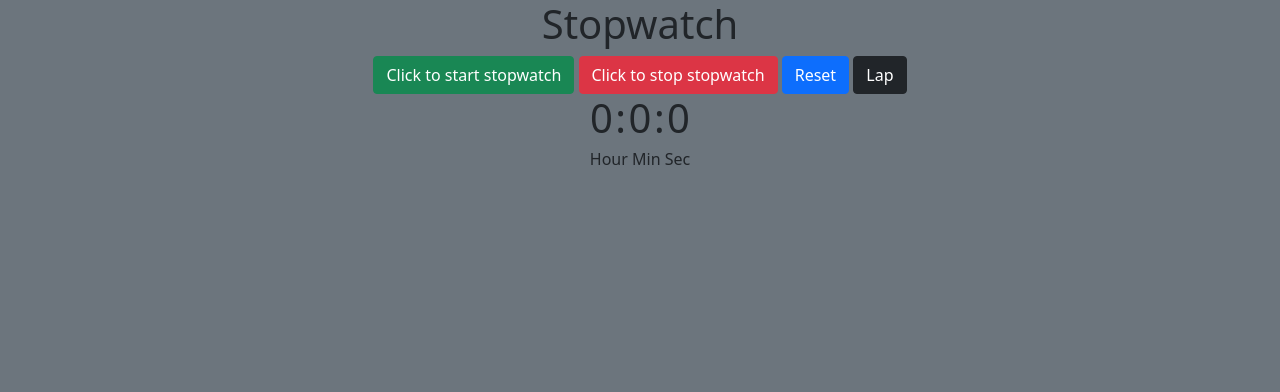
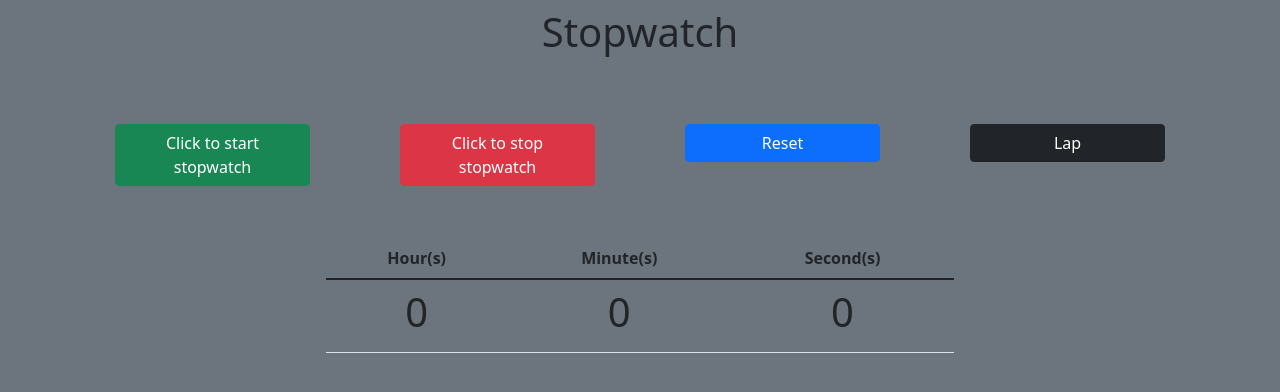
Before and after one commit to Sowwybaka/stopwatch, a plain HTML site: page index.html in a window 1280 px wide. Drawn offline with nearby package versions, Linux system fonts and the light colour scheme.

Commit message:
Imrpoved UI

```diff
--- a/index.html
+++ b/index.html
@@ -12,30 +12,64 @@
 </head>
 
 <body class="bg-secondary">
-    <center>
+    <div class="container">
+        <div class="row">
+            <div class="col py-2 text-center">
                 <h1>
                     Stopwatch
                 </h1>
-        <button class="btn btn-success" id="start" onclick="start()">Click to start stopwatch</button>
-        <button class="btn btn-danger" id="stop" onclick="stopwatch()">Click to stop stopwatch</button>
-        <button class="btn btn-primary" id="reset" onclick="reset()">Reset</button>
-        <button class="btn btn-dark" id="lap" onclick="setLap()">Lap</button>
-        <center>
+            </div>
+        </div>
+        <div class="row py-5">
+            <div class="col-md-3 py-1 text-center">
+                <button class="btn btn-success w-75" id="start" onclick="start()">Click to start stopwatch</button>
+            </div>
+            <div class="col-md-3 py-1  text-center"><button class="btn btn-danger w-75" id="stop" onclick="stopwatch()">Click to
+                    stop stopwatch</button></div>
+            <div class="col-md-3 py-1  text-center"><button class="btn btn-primary w-75" id="reset"
+                    onclick="reset()">Reset</button></div>
+            <div class=" col-md-3 py-1  text-center"><button class="btn btn-dark w-75" id="lap" onclick="setLap()">Lap</button>
+            </div>
+
+        </div>
+    </div>
+    <div class="row">
+        <div class="col-md-6 text-center m-auto ">
+            <table class="table">
+                <thead>
+                    <tr>
+                        <th scope="col">Hour(s)</th>
+                        <th scope="col">Minute(s)</th>
+                        <th scope="col">Second(s)</th>
+                    </tr>
+                </thead>
+                <tbody>
+                    <tr>
+                        <td>
+                            <h1 id="hours">0</h1>
+                        </td>
+                        <td>
+                            <h1 id="mins">0</h1>
+                        </td>
+                        <td>
+                            <h1 id="secs">0</h1>
+                        </td>
+                    </tr>
+                </tbody>
+            </table>
+        </div>
+    </div>
+
+
     <div class="timing">
-            <h1 id="hours">0</h1>
-            <h1>:</h1>
-            <h1 id="mins">0</h1>
-            <h1>:</h1>
-            <h1 id="secs">0</h1>
+
+
     </div>
-        <h6>Hour Min Sec</h6>
-    </center>
     <div class="laps">
         <h3 id="lap1"></h3>
         <h3 id="lap2"></h3>
         <h3 id="lap3"></h3>
     </div>
-    </center>
 
 
     <script>
@@ -47,13 +81,13 @@
         let startAllow = 1
         function startwatch() {
             i = i + 1
-            if (i%60 == 0){
-                minutes = minutes+1
+            if (i % 60 == 0) {
+                minutes = minutes + 1
             }
-            if (minutes%60 == 0 && minutes>0){
-                hours = hours+1
+            if (minutes % 60 == 0 && minutes > 0) {
+                hours = hours + 1
             }
-            seconds = i%60
+            seconds = i % 60
             console.log(seconds)
             console.log(minutes)
             console.log(hours)
@@ -72,9 +106,9 @@
         }
         function reset() {
             i = 0
-            seconds = i% 60
-            minutes = seconds%60
-            hours = minutes%60
+            seconds = i % 60
+            minutes = seconds % 60
+            hours = minutes % 60
             document.getElementById("secs").innerText = seconds
             document.getElementById("mins").innerText = minutes
             document.getElementById("hours").innerText = hours
```
Lines whose indentation alone changed are shown as unchanged.
